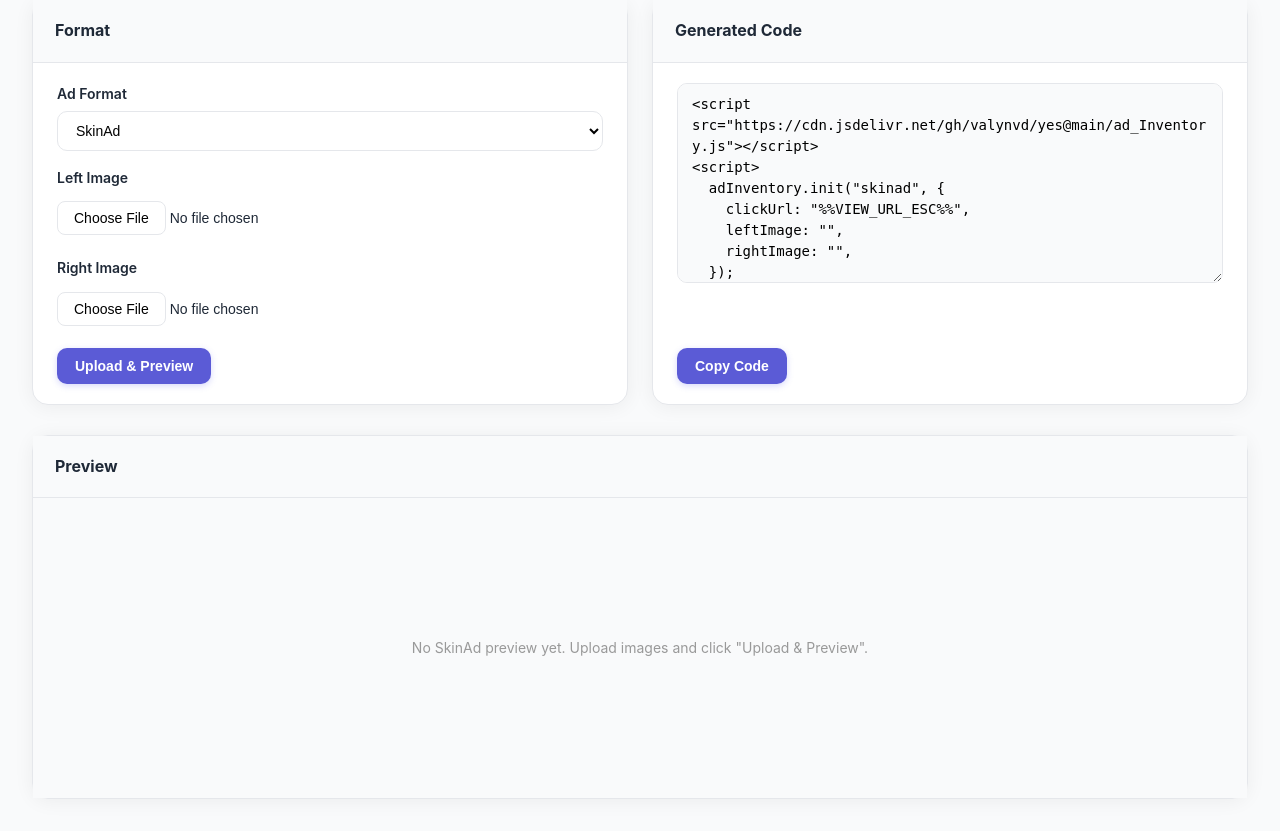
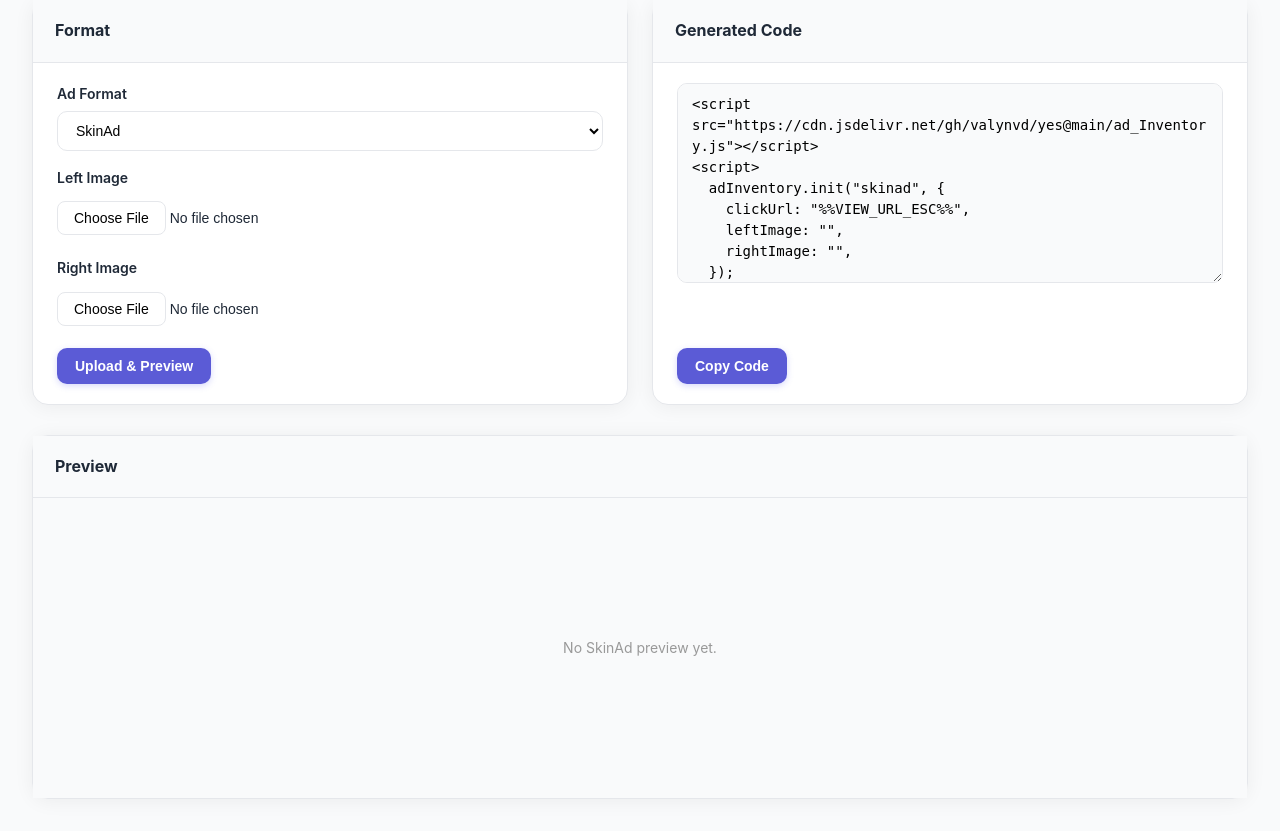
Before and after one commit to valynvd/GAM-Creative-demo, a Flask app: page / in a window 1280 px wide. Shown: the part 102-933 px from the top of the page. Run offline with Flask 3, Linux system fonts and the light colour scheme.

Commit message:
update skinad

```diff
--- a/templates/dashboard.html
+++ b/templates/dashboard.html
@@ -339,7 +339,7 @@
                 </div>
                 {% else %}
                 <div class="preview-container skinad" style="display:flex; justify-content:center; align-items:center; height:300px; color:#999; font-size:14px;">
-                  <span>No SkinAd preview yet. Upload images and click "Upload & Preview".</span>
+                  <span>No SkinAd preview yet.</span>
                 </div>
                 {% endif %}
               {% endif %}
```
